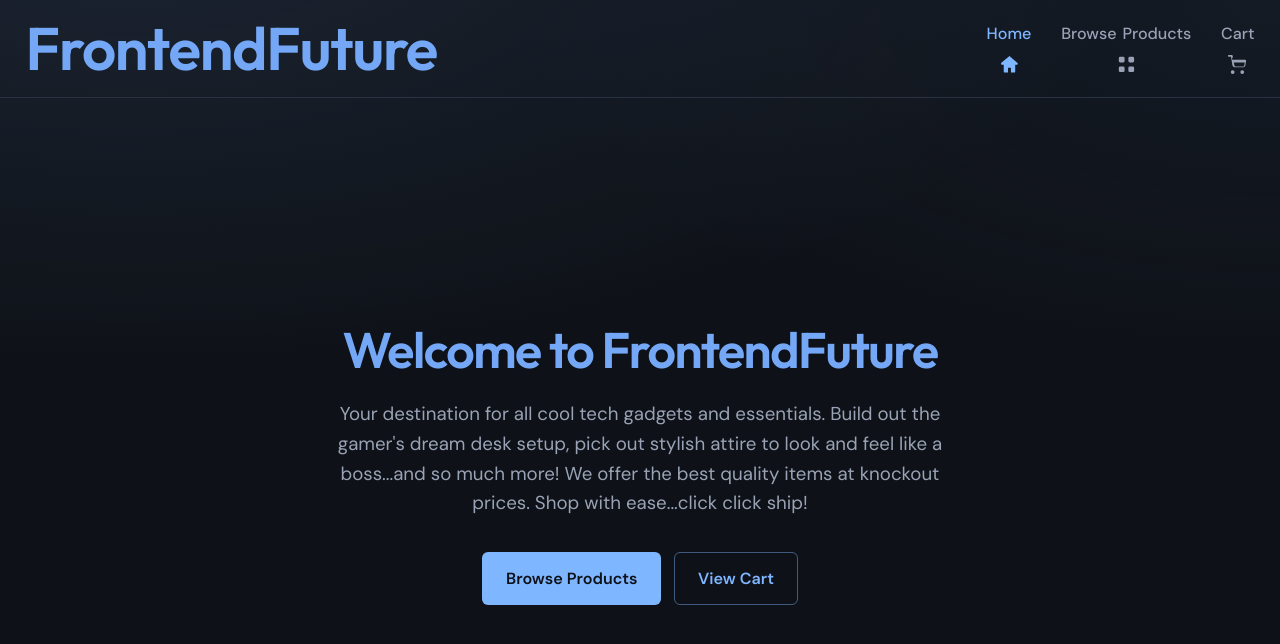
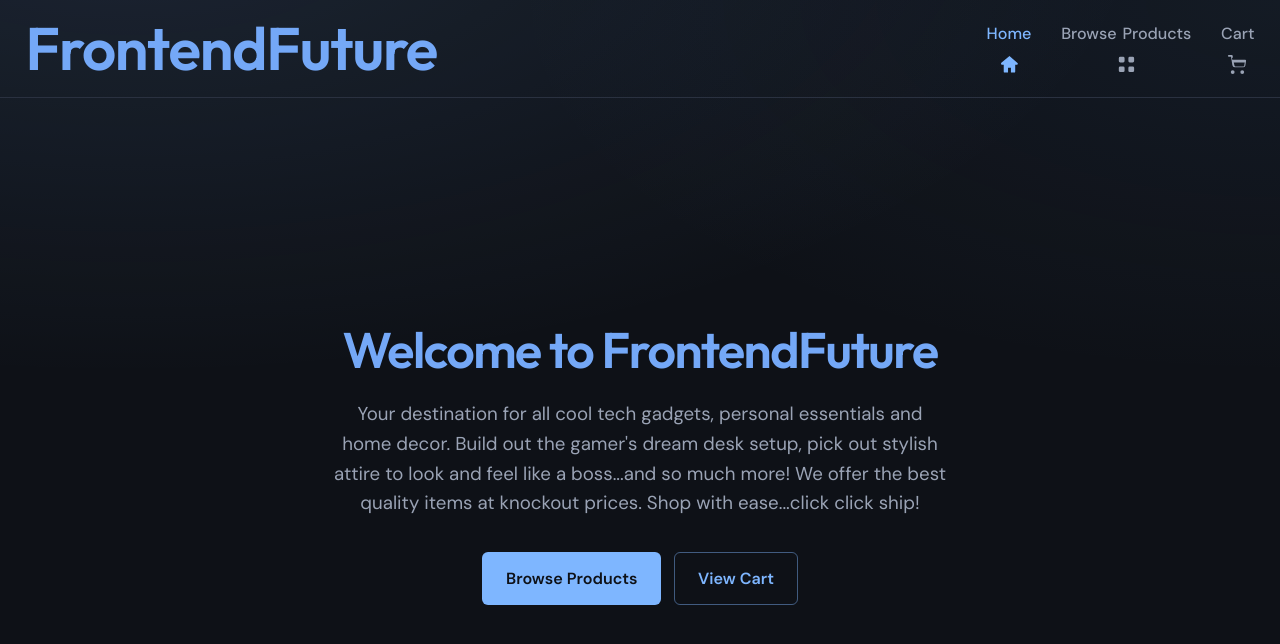
Before and after one commit to mattberget-blip/shopping-cart, a React (Vite) app: page / in a window 1280 px wide. Shown: the top 644 px of the page. Built offline with nearby package versions, Linux system fonts and the light colour scheme.

Commit message:
updated homepage description

```diff
--- a/src/pages/HomePage.tsx
+++ b/src/pages/HomePage.tsx
@@ -6,7 +6,7 @@ export function HomePage() {
     <section className="home">
       <h1 className="home__title">Welcome to FrontendFuture</h1>
       <p className="home__blurb">
-        Your destination for all cool tech gadgets and essentials. Build out the gamer's dream desk setup, pick out stylish attire to look and feel like a boss...and so much more!
+        Your destination for all cool tech gadgets, personal essentials and home decor. Build out the gamer's dream desk setup, pick out stylish attire to look and feel like a boss...and so much more!
         We offer the best quality items at knockout prices.
         Shop with ease...click click ship!
       </p>
```
